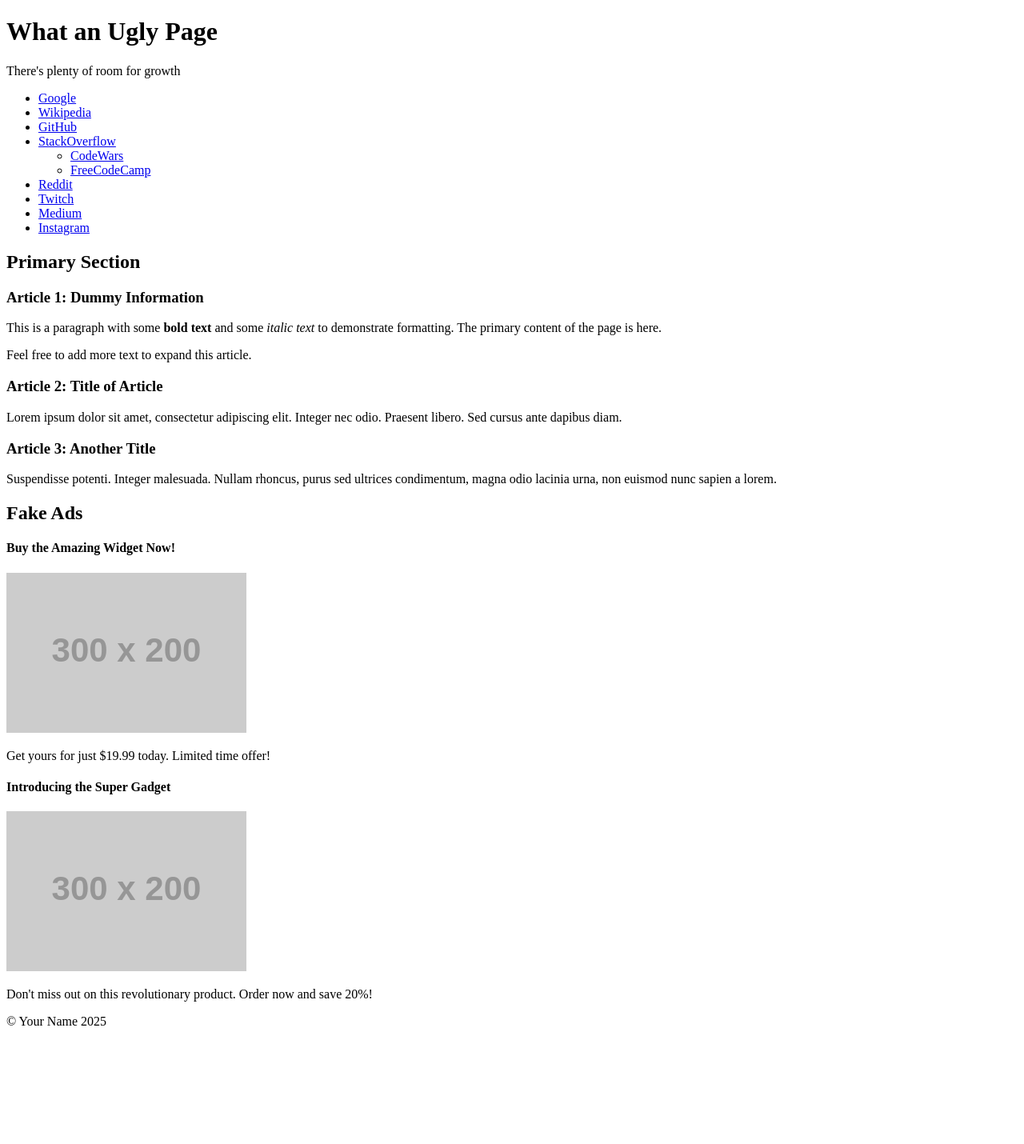
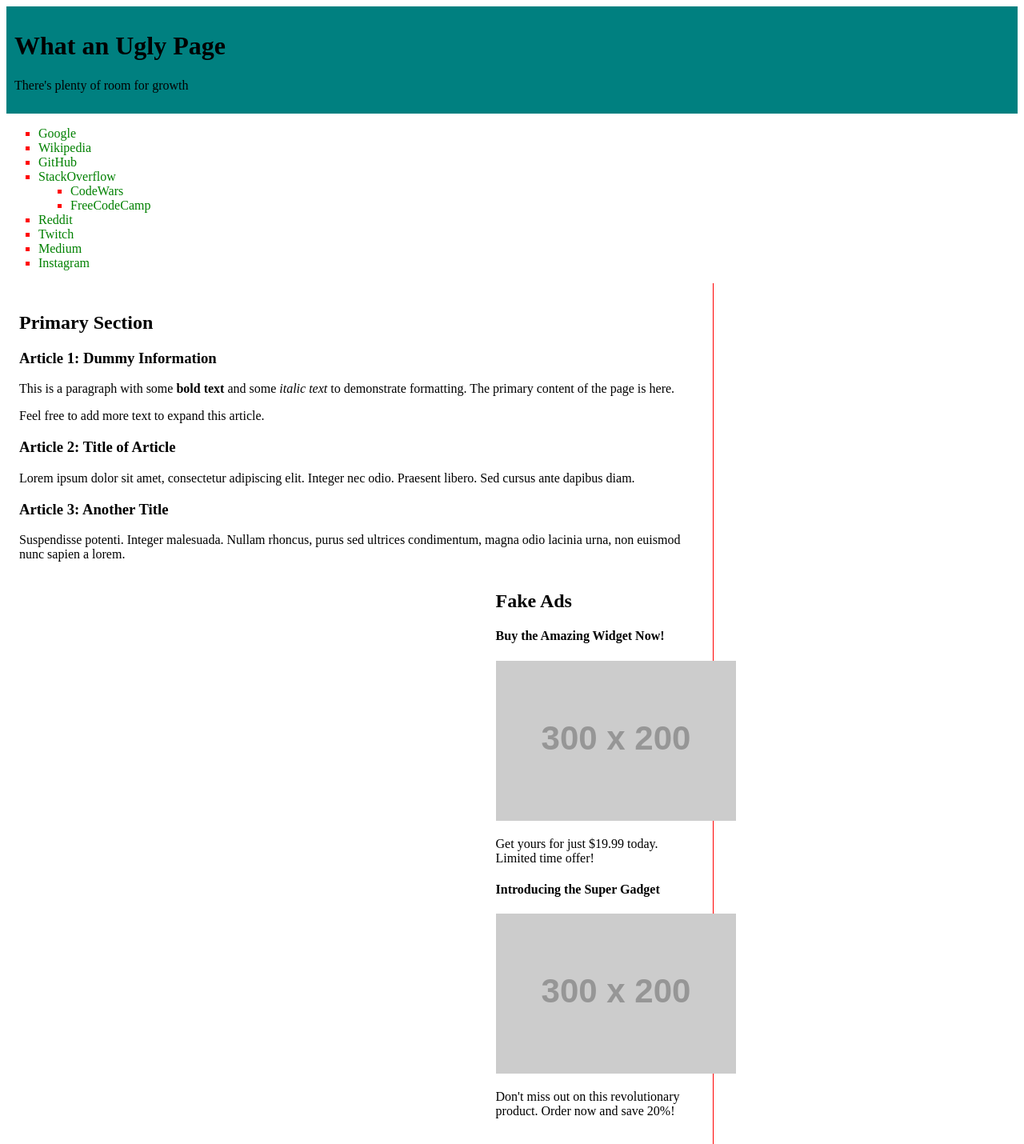
Before and after one commit to CrisTochi/TCD-CIS-WebDev, a plain HTML site: page module04/lab04.html in a window 1280 px wide. Shown: the top 1430 px of the page at 80% size. Before the commit the page ends 1302 px from the top, so only its background shows below. Drawn offline with Linux system fonts and the light colour scheme; placeholder pictures from the web are drawn by us.

Commit message:
Update style.css

```diff
--- a/module04/style.css
+++ b/module04/style.css
@@ -59,12 +59,36 @@ html * {
 /*--------------------------------------------------------------
 # Navigation
 --------------------------------------------------------------*/
-
-
+nav ul{
+	list-style-type: square;
+}
+nav ul li{
+	color: blue;
+}
+nav ul li::marker{
+	color: red;
+}
+nav a{
+	text-decoration: none;
+	color: green;
+}
 /*--------------------------------------------------------------
 # Header Area
 --------------------------------------------------------------*/
-
+header{
+	background-color: teal;
+	padding: 10px;
+}
+main{
+	width: calc(70% - 1px);
+	float: left;
+	padding: 1rem;
+	border-right: 1px solid red;
+}
+aside{
+	width: 30%;
+	float: right;
+}
 
 /*--------------------------------------------------------------
 # Content Area
@@ -74,7 +98,12 @@ html * {
 /*--------------------------------------------------------------
 # Footer Area
 --------------------------------------------------------------*/
-
+footer{
+	clear: both;
+	background-color: teal;
+	text-align: center;
+	padding: 10px;
+}
 
 /*--------------------------------------------------------------
 # Reusable Classes
```
